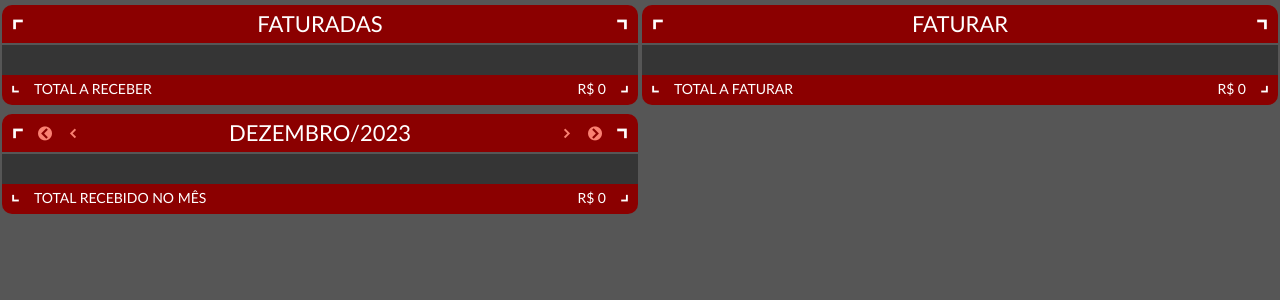
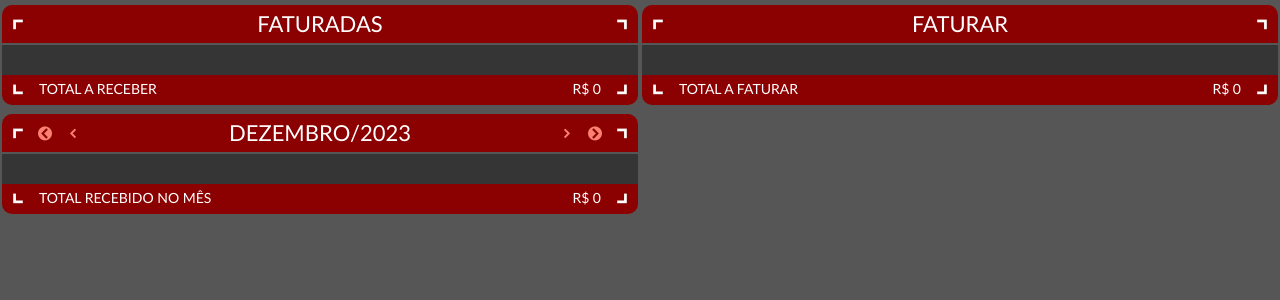
Before and after one commit to OswaldoSoares/comuniqg, a Django app: page /faturamento/ in a window 1280 px wide. Shown: the part 80-380 px from the top of the page. Run offline with Django 4.2, Linux system fonts and the light colour scheme; data that the repository does not hold is empty; some libraries are stand-ins or nearby versions.

Commit message:
Alterado tamanho do botão no rodapé do card

```diff
--- a/core/static/core/css/style.css
+++ b/core/static/core/css/style.css
@@ -978,6 +978,10 @@ body {
   font-size: 1.4rem;
 }
 
+.card-footer i {
+  font-size: 1.6rem;
+}
+
 .test-red {
   background-color: red !important;
   /* min-width: 60%; */
```
